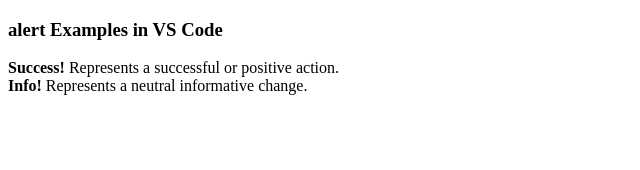
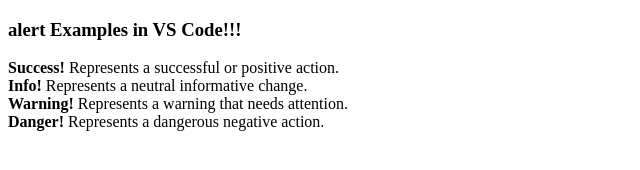
Before and after one commit to plstudio/MyGitProject_A, a plain HTML site: page index.html in a window 1280 px wide. Shown: the whole page, without its empty margins (0-640 px from the left). Drawn offline with Linux system fonts and the light colour scheme.

Commit message:
Added Features

```diff
--- a/index.html
+++ b/index.html
@@ -4,12 +4,13 @@
   <meta charset="UTF-8">
   <meta http-equiv="X-UA-Compatible" content="IE=edge">
   <meta name="viewport" content="width=device-width, initial-scale=1.0">
-  <title>Alert Examples</title>
+  <title>Alert Examples!!!</title>
 </head>
 <body>
-  <h3>alert Examples in VS Code</h3>
+  <h3>alert Examples in VS Code!!!</h3>
     <strong>Success!</strong> Represents a successful or positive action.<br>
     <strong>Info!</strong> Represents a neutral informative change.<br>
-
+    <strong>Warning!</strong> Represents a warning that needs attention.<br>
+    <strong>Danger!</strong> Represents a dangerous negative action.<br>
 </body>
 </html>
```
